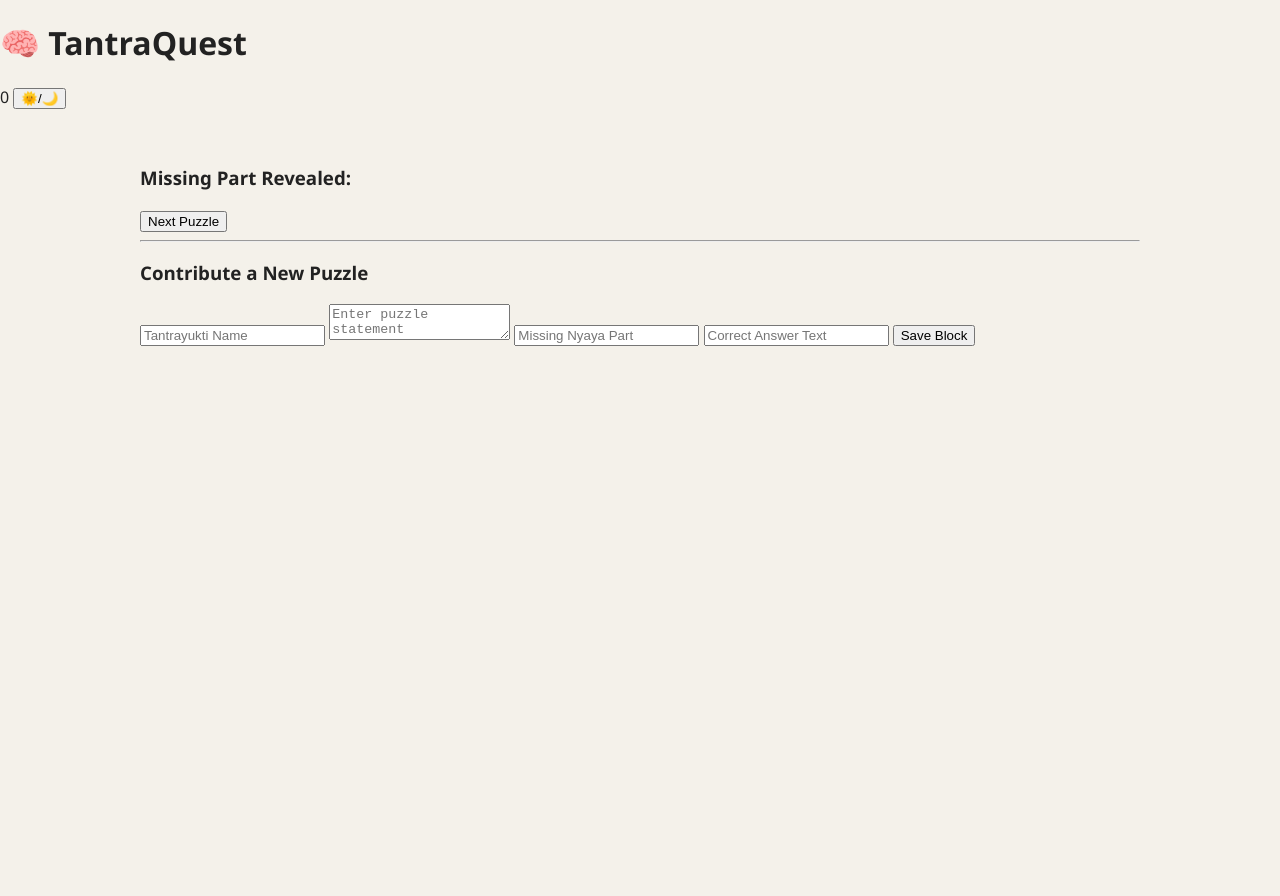
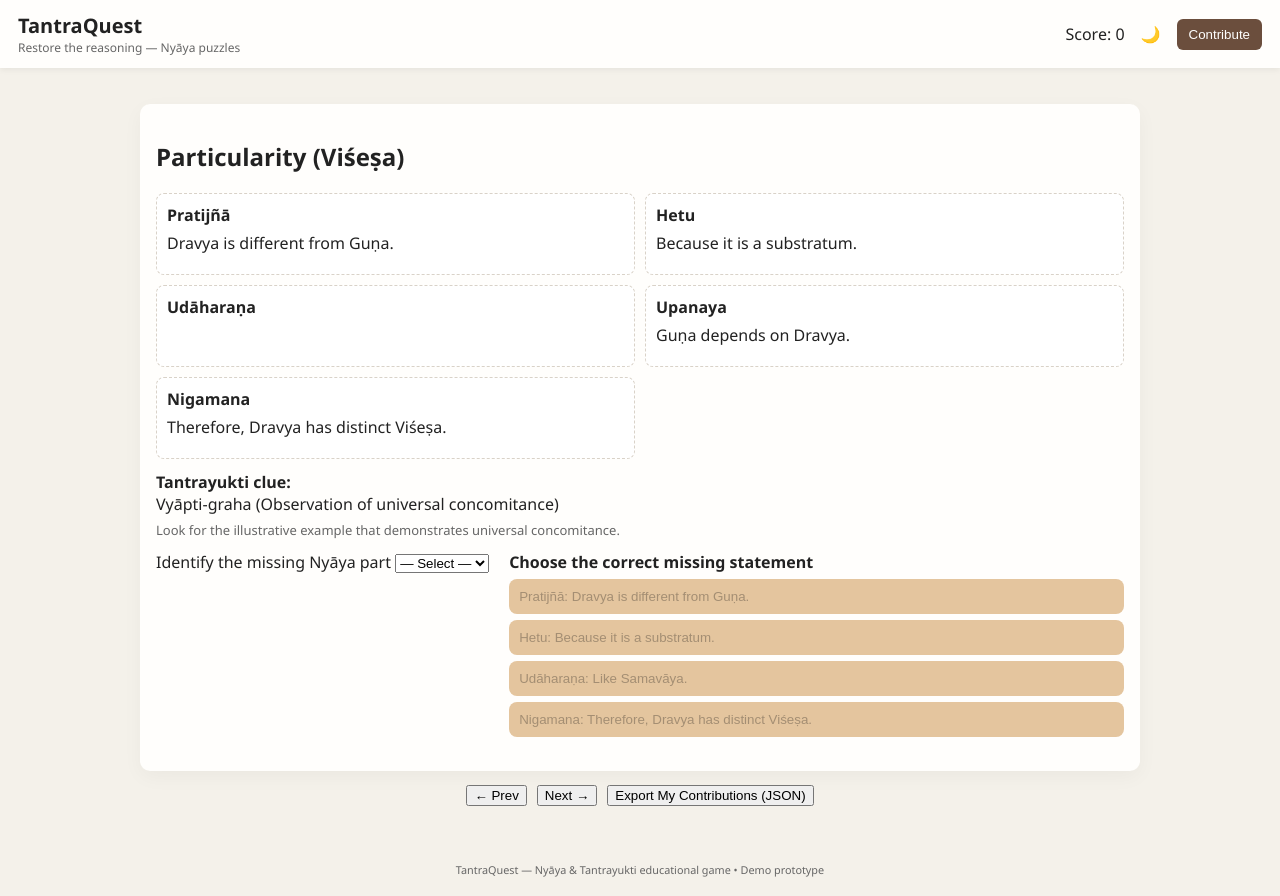
Before and after one commit to theadvaitist/tantraquest_prototype, a plain HTML site: page index.html in a window 1280 px wide. Before the commit the page ends 800 px from the top, so only its background shows below. Drawn offline with Linux system fonts and the light colour scheme.

Commit message:
Refactor index.html for improved structure and clarity
Updated the HTML structure and improved accessibility features.

Signed-off-by: theadvaitist <153707621+theadvaitist@users.noreply.github.com>

```diff
--- a/index.html
+++ b/index.html
@@ -1,47 +1,76 @@
 <!DOCTYPE html>
 <html lang="en">
 <head>
-  <meta charset="UTF-8" />
-  <meta name="viewport" content="width=device-width, initial-scale=1.0" />
-  <title>TantraQuest – Nyāya Puzzle Game</title>
+  <meta charset="utf-8" />
+  <meta name="viewport" content="width=device-width,initial-scale=1" />
+  <title>TantraQuest — Nyāya Puzzle</title>
   <link rel="stylesheet" href="style.css" />
 </head>
 <body>
-  <header>
-    <h1>🧠 TantraQuest</h1>
-    <div class="top-right">
-      <span id="score">Score: 0</span>
-      <button id="themeToggle">🌞/🌙</button>
+  <header class="topbar">
+    <div class="brand">
+      <h1>TantraQuest</h1>
+      <p class="subtitle">Restore the reasoning — Nyāya puzzles</p>
+    </div>
+
+    <div class="controls">
+      <div id="scoreBox">Score: <span id="score">0</span></div>
+      <button id="themeToggle" class="icon-btn" title="Toggle theme">🌙</button>
+      <button id="contributeBtn" class="primary">Contribute</button>
     </div>
   </header>
 
   <main>
-    <div id="puzzle-container">
-      <h2 id="tantrayukti"></h2>
-      <p id="question"></p>
+    <section class="puzzle-card">
+      <h2 id="conceptTitle">—</h2>
 
-      <div id="options"></div>
+      <div id="syllogism" class="syllogism-grid">
+        <!-- placeholders for 5 parts; one will be blank -->
+        <div class="nyaya-box" data-part="pratijna"><strong>Pratijñā</strong><div class="text" id="pratijnaText"></div></div>
+        <div class="nyaya-box" data-part="hetu"><strong>Hetu</strong><div class="text" id="hetuText"></div></div>
+        <div class="nyaya-box" data-part="udaharana"><strong>Udāharaṇa</strong><div class="text" id="udaharanaText"></div></div>
+        <div class="nyaya-box" data-part="upanaya"><strong>Upanaya</strong><div class="text" id="upanayaText"></div></div>
+        <div class="nyaya-box" data-part="nigamana"><strong>Nigamana</strong><div class="text" id="nigamanaText"></div></div>
+      </div>
 
-      <div id="missing-part" class="hidden">
-        <h3>Missing Part Revealed:</h3>
-        <p id="revealed-text"></p>
+      <div class="clue-box">
+        <label><strong>Tantrayukti clue:</strong></label>
+        <div id="tantrayuktiClue"></div>
+        <div id="clueExplanation" class="muted"></div>
       </div>
+
+      <div class="interaction-row">
+        <div class="part-select">
+          <label for="missingSelect">Identify the missing Nyāya part</label>
+          <select id="missingSelect">
+            <option value="">— Select —</option>
+            <option value="pratijna">Pratijñā</option>
+            <option value="hetu">Hetu</option>
+            <option value="udaharana">Udāharaṇa</option>
+            <option value="upanaya">Upanaya</option>
+            <option value="nigamana">Nigamana</option>
+          </select>
+        </div>
+
+        <div class="options-list">
+          <label><strong>Choose the correct missing statement</strong></label>
+          <div id="optionsContainer"></div>
+        </div>
+      </div>
+
+      <div id="resultMessage" class="result muted"></div>
+    </section>
+
+    <div class="nav-row">
+      <button id="prevBtn">← Prev</button>
+      <button id="nextBtn">Next →</button>
+      <button id="exportContribBtn">Export My Contributions (JSON)</button>
     </div>
+  </main>
 
-    <button id="next-btn">Next Puzzle</button>
-
-    <hr />
-
-    <section id="contribute-section">
-      <h3>Contribute a New Puzzle</h3>
-      <input type="text" id="newTantrayukti" placeholder="Tantrayukti Name" />
-      <textarea id="newQuestion" placeholder="Enter puzzle statement"></textarea>
-      <input type="text" id="newMissingPart" placeholder="Missing Nyaya Part" />
-      <input type="text" id="newAnswer" placeholder="Correct Answer Text" />
-      <button id="saveBlock">Save Block</button>
-      <p id="saveStatus"></p>
-    </section>
-  </main>
+  <footer class="footer">
+    <small>TantraQuest — Nyāya & Tantrayukti educational game • Demo prototype</small>
+  </footer>
 
   <script src="script.js"></script>
 </body>
```
